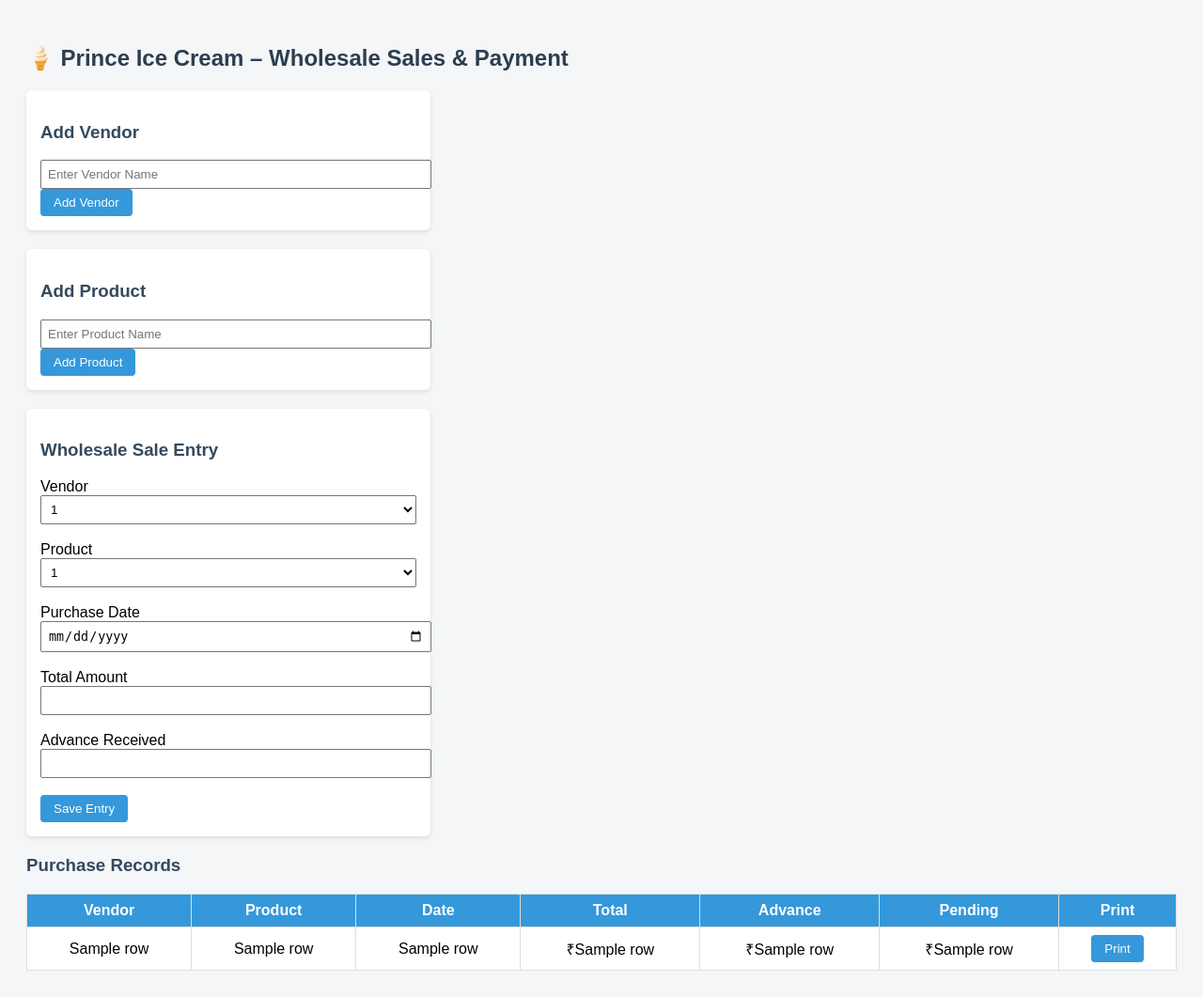
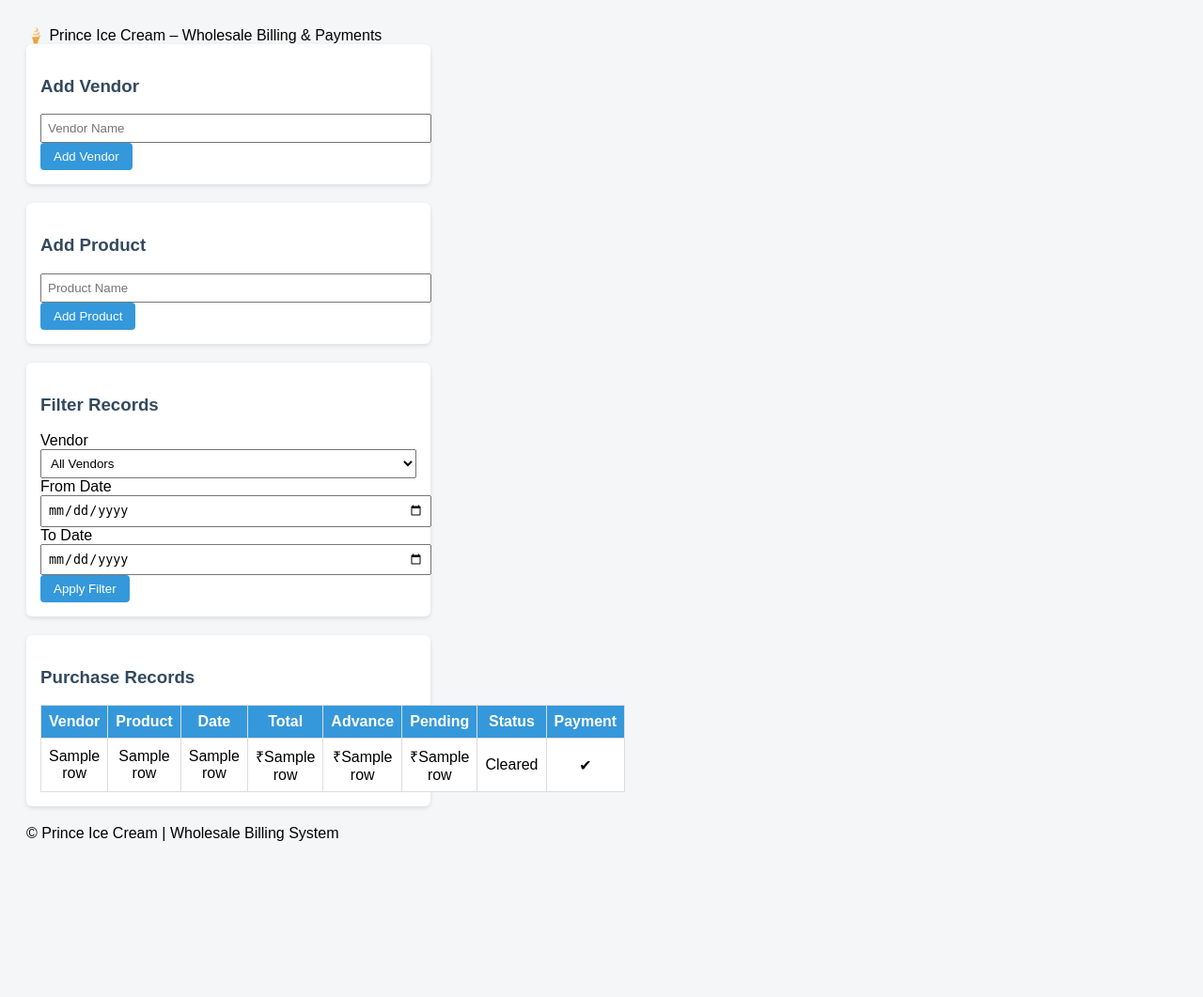
Before and after one commit to Trupti4004/prince-icecream-software, a Flask app: template templates/index.html in a window 1280 px wide. Shown: the whole page at 94% size. After the commit the page ends 895 px from the top, so only its background shows below. Run offline with Flask 3, Linux system fonts and the light colour scheme; the template is opened without the code that fills it: most values are stand-ins (such as "Sample title", 1, 10 or a date in 2020).

Commit message:
index.html

```diff
--- a/templates/index.html
+++ b/templates/index.html
@@ -1,59 +1,69 @@
 <!DOCTYPE html>
 <html>
 <head>
-    <title>Prince Ice Cream – Wholesale Billing</title>
+    <title>Prince Ice Cream – Billing</title>
     <link rel="stylesheet" href="/static/style.css">
 </head>
 <body>
 
-<h2>🍦 Prince Ice Cream – Wholesale Sales & Payment</h2>
+<header>
+    🍦 Prince Ice Cream – Wholesale Billing & Payments
+</header>
 
+<div class="container">
+
+    <div class="flex">
+        <!-- ADD VENDOR -->
         <div class="card">
             <h3>Add Vendor</h3>
             <form method="post">
-        <input type="text" name="new_vendor" placeholder="Enter Vendor Name" required>
-        <button type="submit">Add Vendor</button>
+                <input type="text" name="new_vendor" placeholder="Vendor Name" required>
+                <button>Add Vendor</button>
             </form>
         </div>
 
+        <!-- ADD PRODUCT -->
         <div class="card">
             <h3>Add Product</h3>
             <form method="post">
-        <input type="text" name="new_product" placeholder="Enter Product Name" required>
-        <button type="submit">Add Product</button>
+                <input type="text" name="new_product" placeholder="Product Name" required>
+                <button>Add Product</button>
+            </form>
+        </div>
+    </div>
+
+    <!-- FILTER -->
+    <div class="card">
+        <h3>Filter Records</h3>
+        <form method="get" class="flex">
+            <div>
+                <label>Vendor</label>
+                <select name="filter_vendor">
+                    <option value="">All Vendors</option>
+                    {% for v in vendors %}
+                    <option value="{{ v[0] }}">{{ v[0] }}</option>
+                    {% endfor %}
+                </select>
+            </div>
+
+            <div>
+                <label>From Date</label>
+                <input type="date" name="from_date">
+            </div>
+
+            <div>
+                <label>To Date</label>
+                <input type="date" name="to_date">
+            </div>
+
+            <div style="align-self:end;">
+                <button>Apply Filter</button>
+            </div>
         </form>
     </div>
 
+    <!-- PURCHASE TABLE -->
     <div class="card">
-    <h3>Wholesale Sale Entry</h3>
-    <form method="post">
-        <label>Vendor</label><br>
-        <select name="vendor" required>
-            {% for v in vendors %}
-            <option value="{{ v[0] }}">{{ v[0] }}</option>
-            {% endfor %}
-        </select><br><br>
-
-        <label>Product</label><br>
-        <select name="product" required>
-            {% for p in products %}
-            <option value="{{ p[0] }}">{{ p[0] }}</option>
-            {% endfor %}
-        </select><br><br>
-
-        <label>Purchase Date</label><br>
-        <input type="date" name="purchase_date" required><br><br>
-
-        <label>Total Amount</label><br>
-        <input type="number" name="total_amount" required><br><br>
-
-        <label>Advance Received</label><br>
-        <input type="number" name="advance" required><br><br>
-
-        <button type="submit">Save Entry</button>
-    </form>
-</div>
-
         <h3>Purchase Records</h3>
 
         <table>
@@ -64,8 +74,10 @@
                 <th>Total</th>
                 <th>Advance</th>
                 <th>Pending</th>
-        <th>Print</th>
+                <th>Status</th>
+                <th>Payment</th>
             </tr>
+
             {% for row in purchases %}
             <tr>
                 <td>{{ row[1] }}</td>
@@ -75,34 +87,33 @@
                 <td>₹{{ row[5] }}</td>
                 <td>₹{{ row[6] }}</td>
                 <td>
-            <button onclick="printBill('{{ row[1] }}','{{ row[2] }}','{{ row[3] }}','{{ row[4] }}','{{ row[5] }}','{{ row[6] }}')">
-                Print
-            </button>
+                    {% if row[7] == "Pending" %}
+                        <span class="status-pending">Pending</span>
+                    {% else %}
+                        <span class="status-cleared">Cleared</span>
+                    {% endif %}
+                </td>
+                <td>
+                    {% if row[7] == "Pending" %}
+                    <form method="post" style="display:flex; gap:6px;">
+                        <input type="hidden" name="pay_id" value="{{ row[0] }}">
+                        <input type="number" name="received_amount" placeholder="Amount" required>
+                        <button>Update</button>
+                    </form>
+                    {% else %}
+                        ✔
+                    {% endif %}
                 </td>
             </tr>
             {% endfor %}
         </table>
+    </div>
 
-<script>
-function printBill(vendor, product, date, total, advance, pending) {
-    let bill = `
-        <h2 style="text-align:center;">Prince Ice Cream</h2>
-        <p style="text-align:center;">Wholesale Sales Bill</p>
-        <hr>
-        <p><b>Vendor:</b> ${vendor}</p>
-        <p><b>Product:</b> ${product}</p>
-        <p><b>Date:</b> ${date}</p>
-        <p><b>Total Amount:</b> ₹${total}</p>
-        <p><b>Advance:</b> ₹${advance}</p>
-        <p><b>Pending:</b> ₹${pending}</p>
-        <hr>
-        <p style="text-align:center;">Thank you for your business</p>
-    `;
-    let win = window.open('', '', 'width=600,height=600');
-    win.document.write(bill);
-    win.print();
-}
-</script>
+</div>
+
+<div class="footer">
+    © Prince Ice Cream | Wholesale Billing System
+</div>
 
 </body>
 </html>
```
Lines whose indentation alone changed are shown as unchanged.
